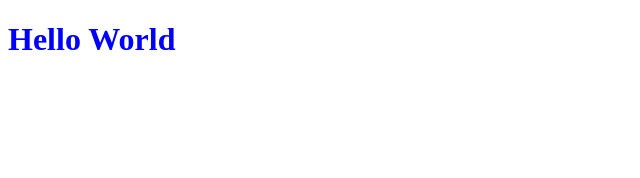
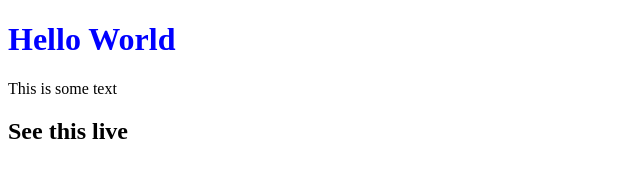
Before and after one commit to aubreyjonescreatives/ux-ui-17-HW, a plain HTML site: page index.html in a window 1280 px wide. Shown: the whole page, without its empty margins (0-640 px from the left). Drawn offline with Linux system fonts and the light colour scheme.

Commit message:
added p and h2 on main page

```diff
--- a/index.html
+++ b/index.html
@@ -9,6 +9,9 @@
 <body>
   <h1>Hello World</h1>
 
+  <p>This is some text</p>
+
+  <h2>See this live</h2>
 
 </body>
 </html>
```
